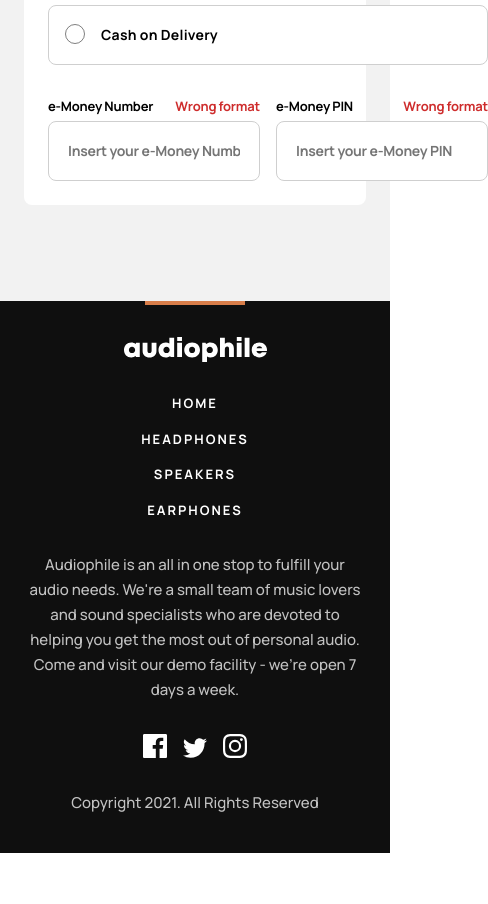
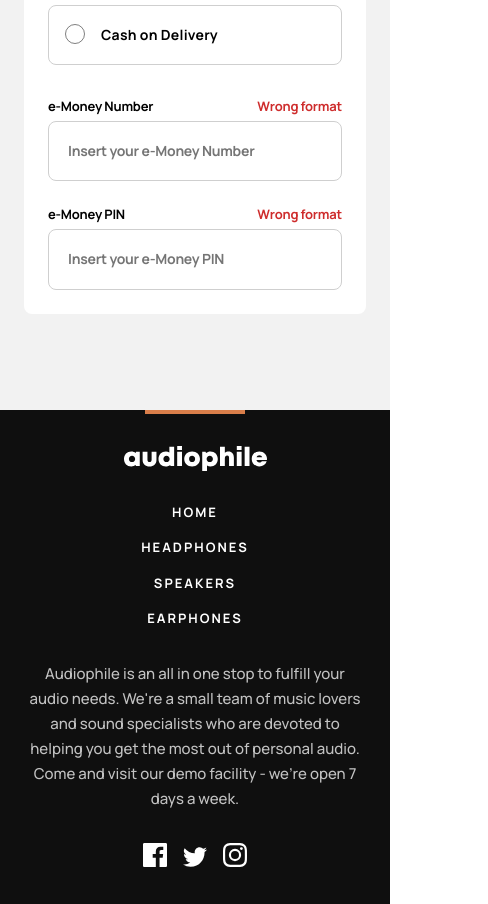
Before and after one commit to mohammadmaninang94/audiophile-ecommerce, a React (Create React App) app: page /checkout in a window 390 px wide. Shown: the part 1240-2144 px from the top of the page, 488 px wide, since content can reach past the window. Before the commit the page ends 2093 px from the top, so only its background shows below. Built offline with nearby package versions, Linux system fonts and the light colour scheme.

Commit message:
fix e-money styling for mobile

```diff
--- a/src/routes/checkout/checkout.styles.scss
+++ b/src/routes/checkout/checkout.styles.scss
@@ -16,7 +16,7 @@
   border-radius: 8px;
   padding: 1.5rem;
   margin-top: 1.5rem;
-//   width: 65.64748201438849%;
+  //   width: 65.64748201438849%;
 
   @media only screen and (min-width: 35em) {
     padding-block: 1.625rem;
@@ -121,6 +121,8 @@ fieldset {
 }
 
 .e-money {
-  display: flex;
-  gap: 1rem;
+  @media only screen and (min-width: 35em) {
+    display: flex;
+    gap: 1rem;
+  }
 }
```
